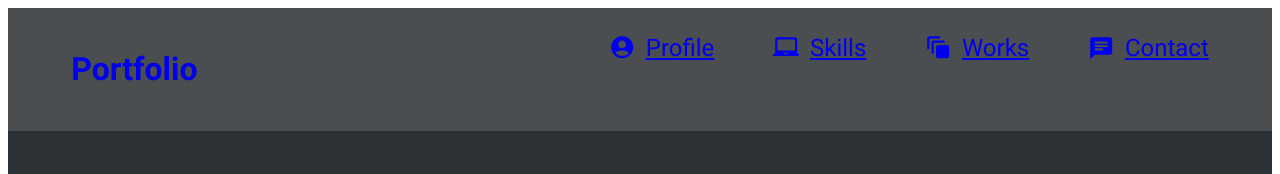
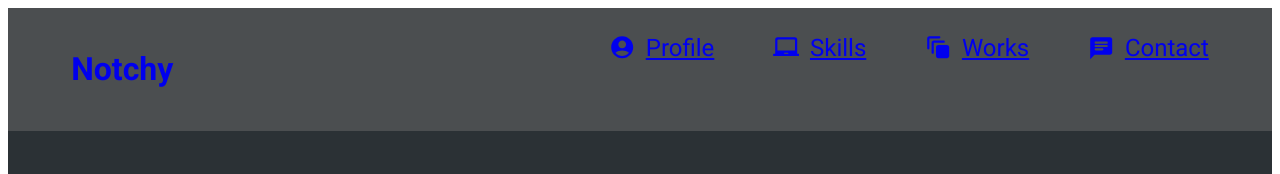
Before and after one commit to chnotchy/portfolio, a Next.js app: page /works in a window 1280 px wide. Shown: the top 174 px of the page. Built offline with nearby package versions, Linux system fonts and the light colour scheme.

Commit message:
change: og-imageなどを変更

```diff
--- a/components/layout.js
+++ b/components/layout.js
@@ -7,7 +7,7 @@ import LaptopChromebookRoundedIcon from '@mui/icons-material/LaptopChromebookRou
 import AutoAwesomeMotionRoundedIcon from '@mui/icons-material/AutoAwesomeMotionRounded';
 import ChatRoundedIcon from '@mui/icons-material/ChatRounded';
 
-const siteTitle = "Notchy"
+const siteTitle = "Notchy's Portfolio Website"
 
 const lightTheme = createTheme({
   palette: {
@@ -30,16 +30,14 @@ export default function Layout({ children, home }) {
             <link rel="icon" href="/favicon.png" />
             <meta
               name="description"
-              content="Learn how to build a personal website using Next.js"
+              content="Notchy's portfolio website."
             />
             <meta
               property="og:image"
-              content={`https://og-image.now.sh/${encodeURI(
-                siteTitle
-              )}.png?theme=light&md=0&fontSize=75px&images=https%3A%2F%2Fassets.zeit.co%2Fimage%2Fupload%2Ffront%2Fassets%2Fdesign%2Fnextjs-black-logo.svg`}
+              content="/og.png"
             />
             <meta name="og:title" content={siteTitle} />
-            <meta name="twitter:card" content="summary_large_image" />
+            <meta name="twitter:card" content="/og.png" />
             {/* <link
               rel="stylesheet"
               href="https://fonts.googleapis.com/css?family=Roboto:300,400,500,700&display=swap"
@@ -52,16 +50,18 @@ export default function Layout({ children, home }) {
           <header className={styles.header}>
             <div className={`${styles.headerWrapper} ${styles.adjustHeaderWidth}`}>
               {home ? (
-                <div>
-                  <h1 className={styles.headerTitle}>Portfolio</h1>
+                <div className={`${styles.center}`}>
+                  <h1 className={styles.headerTitle}>Notchy</h1>
                 </div>
               ) : (
-                <div>
-                  <Link href="/">
-                    <a className={styles.noDecoration}>
-                      <h1 className={styles.headerTitle}>Portfolio</h1>
-                    </a>
-                  </Link>
+                <div className={`${styles.center}`}>
+                  <span>
+                    <Link href="/">
+                      <a className={styles.noDecoration}>
+                        <h1 className={styles.headerTitle}>Notchy</h1>
+                      </a>
+                    </Link>
+                  </span>
                 </div>
               )}
               <div className={styles.headerLinkContainer}>
```
Also changed, not shown: public/og.png (added).
